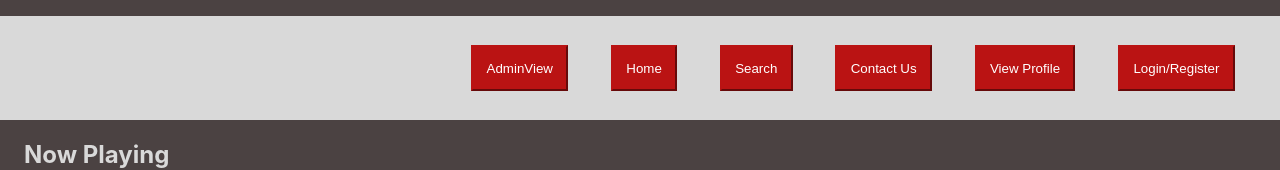
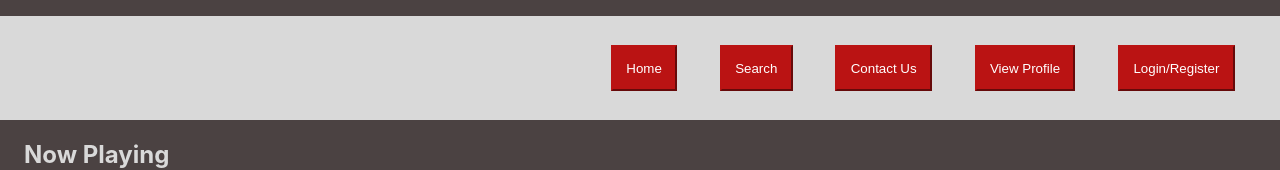
Before and after one commit to schneider811/CSCI6050_4040_Project, a React (Create React App) app in the folder ticketbookingapp/: page / in a window 1280 px wide. Shown: the top 170 px of the page. Built offline with nearby package versions, Linux system fonts and the light colour scheme.

Commit message:
Removed Some Comments

```diff
--- a/ticketbookingapp/src/Components/NavigationBar.js
+++ b/ticketbookingapp/src/Components/NavigationBar.js
@@ -13,9 +13,9 @@ class NavigationBar extends React.Component {
         return <div class="Header-NavBar">
             <header role="banner" class="Header-wrap">
                 <ul class="NavBar" role="navigation">
-                    <li class="NavBarButton">
+                    {/* <li class="NavBarButton">
                         <button type="button" onClick={() => {navigateTo(AdminView)}}>AdminView</button>
-                    </li>
+                    </li> */}
                     <li class="NavBarButton">
                         <button type="button" onClick={() => {navigateTo(Home)}}>Home</button>
                     </li>
```
Also changed, not shown: ticketbookingapp/src/Components/Panel.js (+0 -19 lines).
